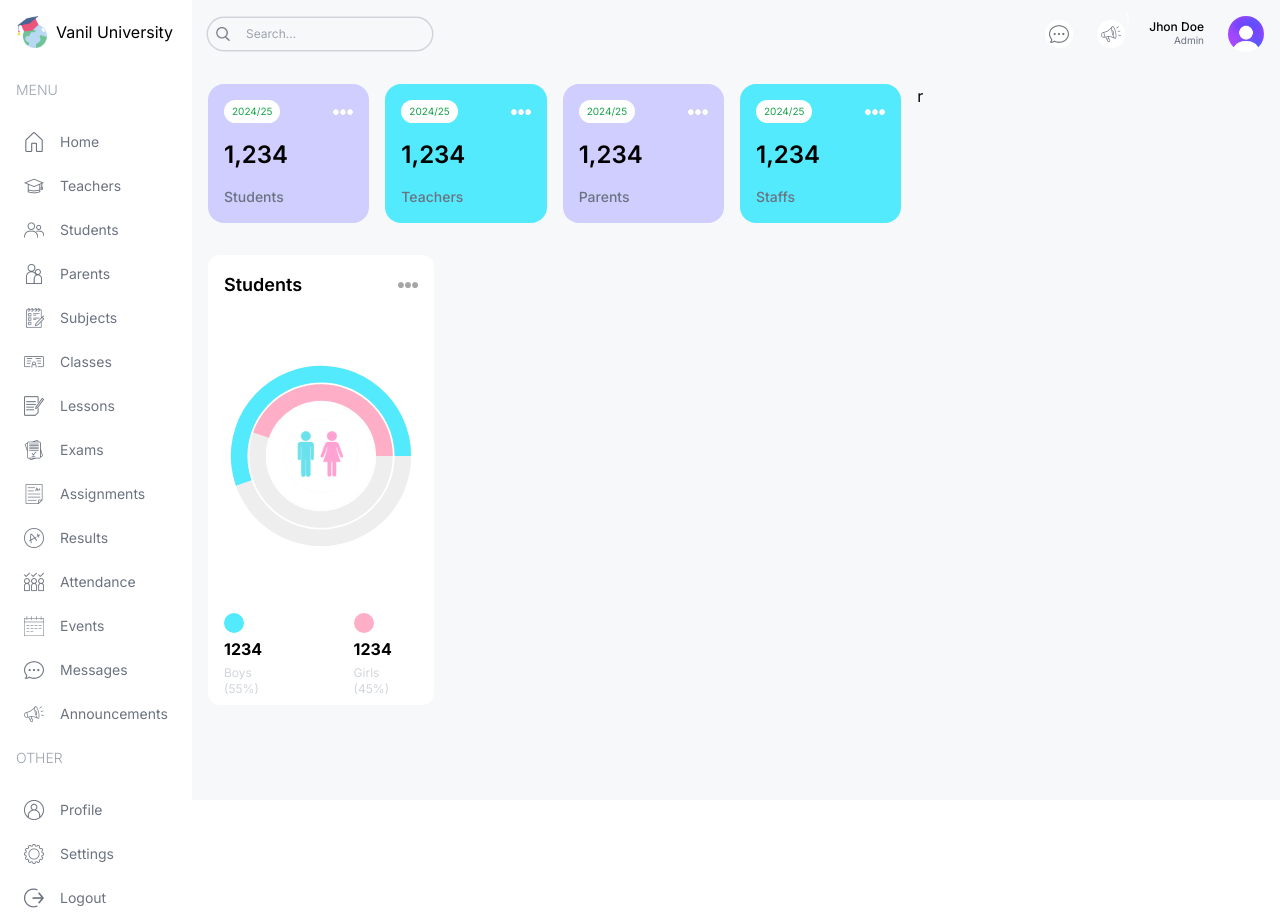
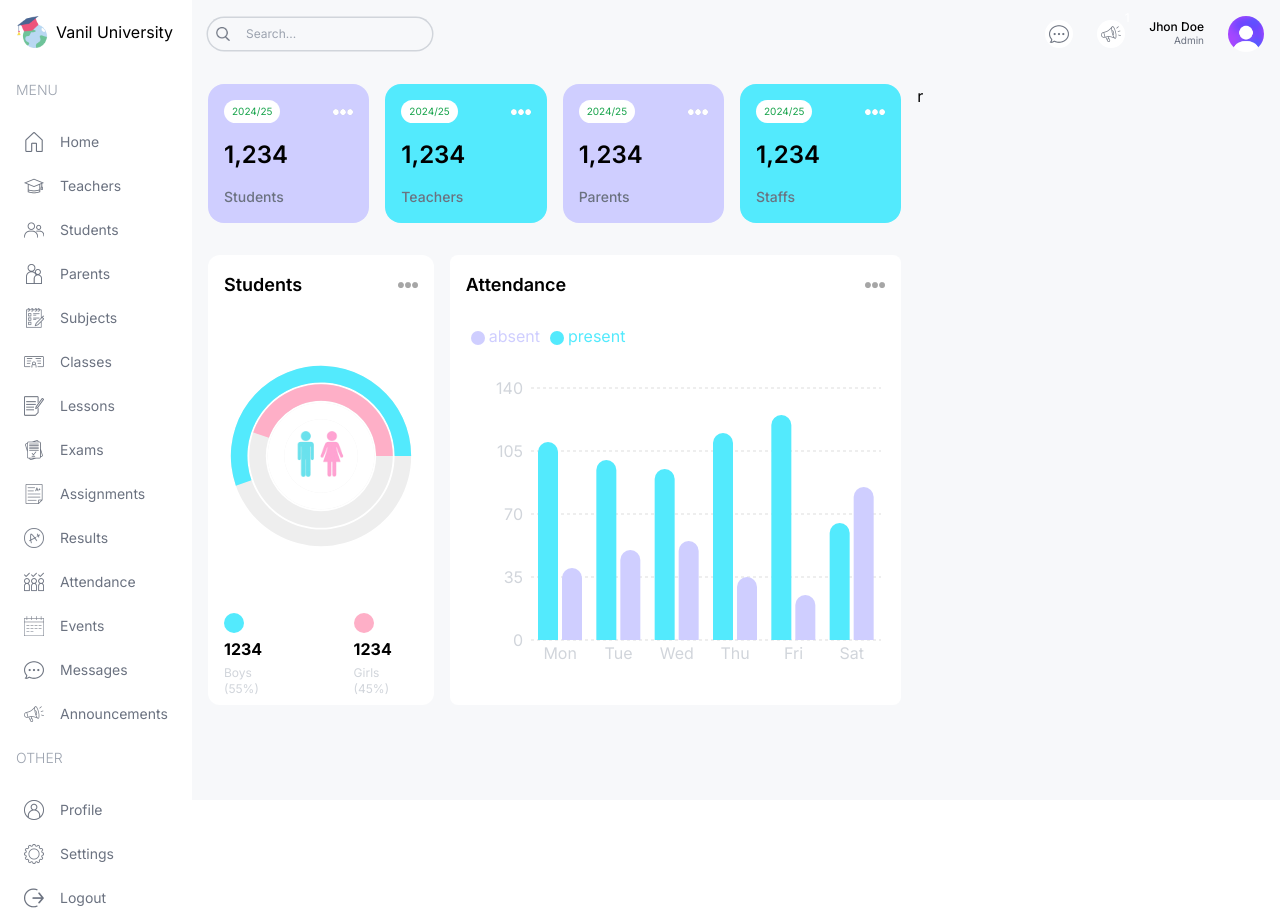
Before and after one commit to Krushang-Mehta/University-Management-Next.App, a Next.js app: page /admin in a window 1280 px wide. Built offline with nearby package versions, Linux system fonts and the light colour scheme.

Commit message:
Attendance Chart Add

```diff
--- a/src/app/(dashboard)/admin/page.tsx
+++ b/src/app/(dashboard)/admin/page.tsx
@@ -1,5 +1,6 @@
 import UserCard from "@/components/UserCard"
 import CountChart from "@/components/CountChart"
+import AttendenceChart from "@/components/AttendenceChart"
 
 const AdminPage = () => {
   return (
@@ -25,7 +26,9 @@
         </div>
 
         {/* ATTENDENCE CHART */}
-        <div className="w-full lg:w-2/3 h-[450px]"></div>
+        <div className="w-full lg:w-2/3 h-[450px]">
+          <AttendenceChart />
+        </div>
 
       </div>
 
--- /dev/null
+++ b/src/components/AttendenceChart.tsx
@@ -0,0 +1,82 @@
+"use client"
+import Image from 'next/image';
+import { BarChart, Bar, Rectangle, XAxis, YAxis, CartesianGrid, Tooltip, Legend, ResponsiveContainer } from 'recharts';
+
+const data = [
+  {
+    name: 'Mon',
+    present: 110,
+    absent: 40,
+  },
+  {
+    name: 'Tue',
+    present: 100,
+    absent: 50,
+  },
+  {
+    name: 'Wed',
+    present: 95,
+    absent: 55,
+  },
+  {
+    name: 'Thu',
+    present: 115,
+    absent: 35,
+  },
+  {
+    name: 'Fri',
+    present: 125,
+    absent: 25,
+  },
+  {
+    name: 'Sat',
+    present: 65,
+    absent: 85,
+  },
+];
+
+
+
+const AttendenceChart = () => {
+  return (
+    <div className="bg-white rounded-lg p-4 h-full">
+      <div className="flex justify-between items-center">
+        <h1 className="text-lg font-semibold">Attendance</h1>
+        <Image src="/moreDark.png" alt="" width={20} height={20} />
+      </div>
+      <ResponsiveContainer width="100%" height="90%">
+        <BarChart width={500} height={300} data={data} barSize={20}>
+          <CartesianGrid strokeDasharray="3 3" vertical={false} stroke="#ddd" />
+          <XAxis
+            dataKey="name"
+            axisLine={false}
+            tick={{ fill: "#d1d5db" }}
+            tickLine={false}
+          />
+          <YAxis axisLine={false} tick={{ fill: "#d1d5db" }} tickLine={false} />
+          <Tooltip
+            contentStyle={{ borderRadius: "10px", borderColor: "lightgray" }}
+          />
+          <Legend
+            align="left"
+            verticalAlign="top"
+            wrapperStyle={{ paddingTop: "20px", paddingBottom: "40px" }}
+          />
+          <Bar
+            dataKey="present"
+            fill="#53eafd"
+            legendType="circle"
+            radius={[10, 10, 0, 0]}
+          />
+          <Bar
+            dataKey="absent"
+            fill="#CFCEFF"
+            legendType="circle"
+            radius={[10, 10, 0, 0]}
+          />
+        </BarChart>
+      </ResponsiveContainer>
+    </div>
+  );
+};
+export default AttendenceChart
--- a/tailwind.config.ts
+++ b/tailwind.config.ts
@@ -16,7 +16,7 @@
           "conic-gradient(from 180deg at 50% 50%, var(--tw-gradient-stops))",
       },
       colors:{
-        sky: "#C3EBFA",
+        sky: "#00a6f4",
         skylight: "#EDF9FD",
         purple: "#CFCEFF",
         purpleLight: "#F1F0FF",
```
